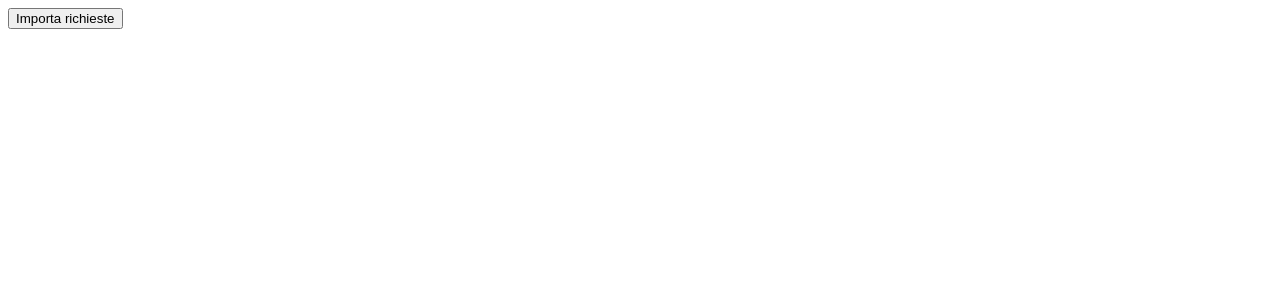
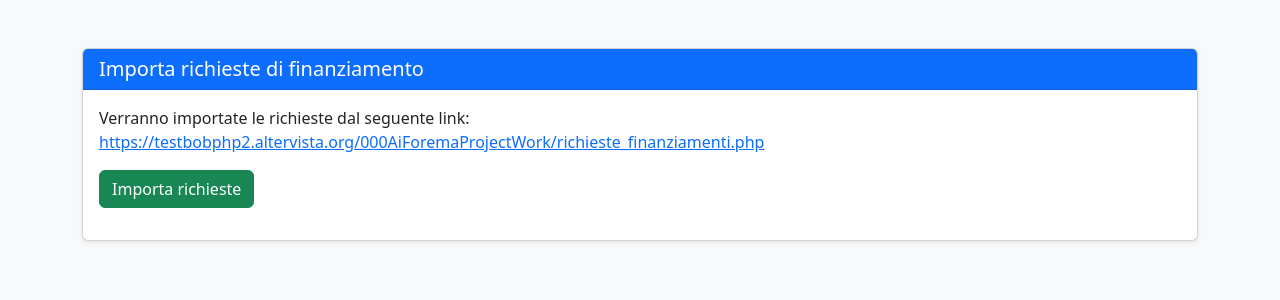
Before and after one commit to fildona/progect_work, a Flask app: page /importa_html in a window 1280 px wide. Shown: the top 300 px of the page. Run offline with Flask 3, Linux system fonts and the light colour scheme; parts of the project's set-up code (start-up, migrations or seed data) failed here and were passed over.

Commit message:
grafica di importa.html migliorata

```diff
--- a/templates/importa.html
+++ b/templates/importa.html
@@ -3,20 +3,41 @@
 <head>
     <meta charset="UTF-8">
     <title>Importa richieste finanziamento</title>
+    <link href="https://cdn.jsdelivr.net/npm/bootstrap@5.3.0-alpha1/dist/css/bootstrap.min.css" rel="stylesheet">
 </head>
-<body>
-    <button id="importaBtn">Importa richieste</button>
-    <div id="risultato"></div>
+<body class="bg-light">
+    <div class="container mt-5">
+        <div class="card shadow-sm">
+            <div class="card-header bg-primary text-white">
+                <h2 class="mb-0 h5">Importa richieste di finanziamento</h2>
+            </div>
+            <div class="card-body">
+                <p>
+                    Verranno importate le richieste dal seguente link:<br>
+                    <a href="https://testbobphp2.altervista.org/000AiForemaProjectWork/richieste_finanziamenti.php" target="_blank">
+                        https://testbobphp2.altervista.org/000AiForemaProjectWork/richieste_finanziamenti.php
+                    </a>
+                </p>
+                <button id="importaBtn" class="btn btn-success mb-3">Importa richieste</button>
+                <div id="risultato"></div>
+            </div>
+        </div>
+    </div>
     <script>
         document.getElementById('importaBtn').onclick = function() {
+            const risultatoDiv = document.getElementById('risultato');
+            risultatoDiv.innerHTML = '<div class="alert alert-info">Importazione in corso...</div>';
             fetch('/importa', {method: 'POST'})
                 .then(res => res.json())
                 .then(data => {
-                    document.getElementById('risultato').innerText =
-                        "Nuove richieste importate: " + data.importati;
+                    risultatoDiv.innerHTML =
+                        `<div class="alert alert-success">
+                            Nuove richieste importate: <b>${data.importati}</b>
+                        </div>`;
                 })
                 .catch(err => {
-                    document.getElementById('risultato').innerText = "Errore: " + err;
+                    risultatoDiv.innerHTML =
+                        `<div class="alert alert-danger">Errore: ${err}</div>`;
                 });
         }
     </script>
```
